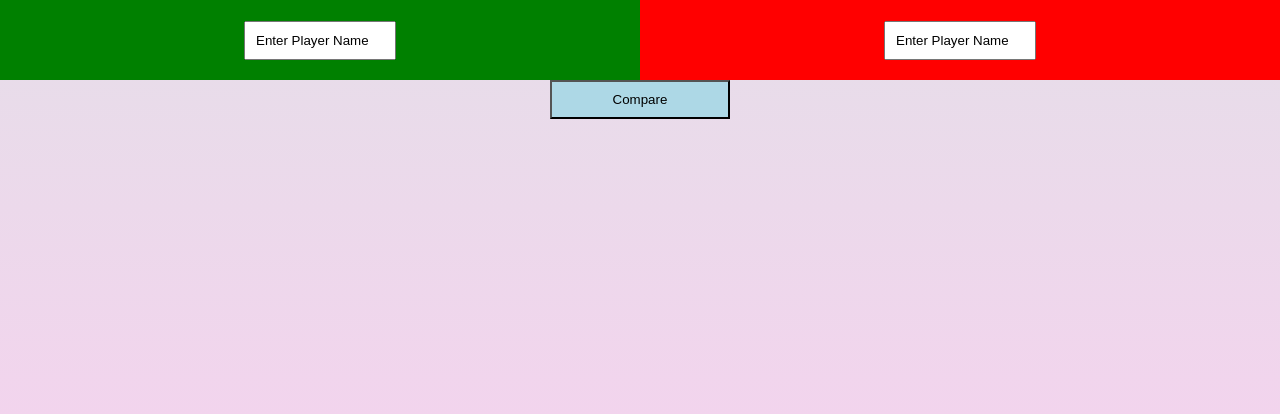
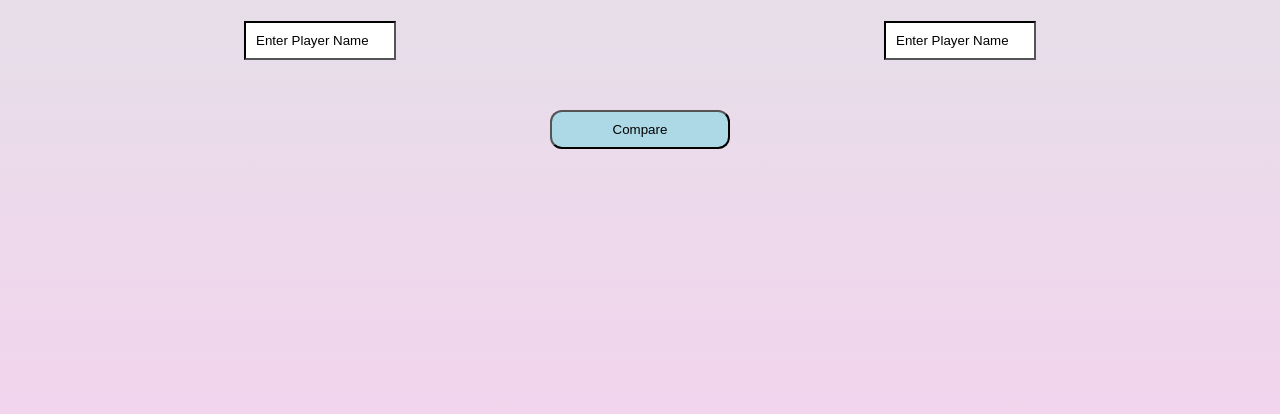
Before and after one commit to kevinho1221/NBA-Stats-React-App, a React (Create React App) app: page / in a window 1280 px wide. Shown: the top 414 px of the page. Built offline with nearby package versions, Linux system fonts and the light colour scheme.

Commit message:
Few fixes to the styling of the input boxes and the search button

```diff
--- a/src/App.css
+++ b/src/App.css
@@ -15,7 +15,6 @@
   justify-content: center;
   width: 50%;
   float: left;
-  background-color: green;
 }
 
 .p2-form {
@@ -25,24 +24,26 @@
   justify-content: center;
   width: 50%;
   float: left;
-  background-color: red;
 }
 
 .p1-searchbar {
   width: 20%;
   padding: 10px;
-  vertical-align: middle;
+  border-color: black;
 }
 
 .p2-searchbar {
   width: 20%;
   padding: 10px;
+  border-color: black;
 }
 
 .compare-button {
+  margin: 30px;
   background: lightblue;
   width: 14%;
   margin-left: 43%;
   margin-right: 43%;
   padding: 10px 20px;
+  border-radius: 12px;
 }
```
